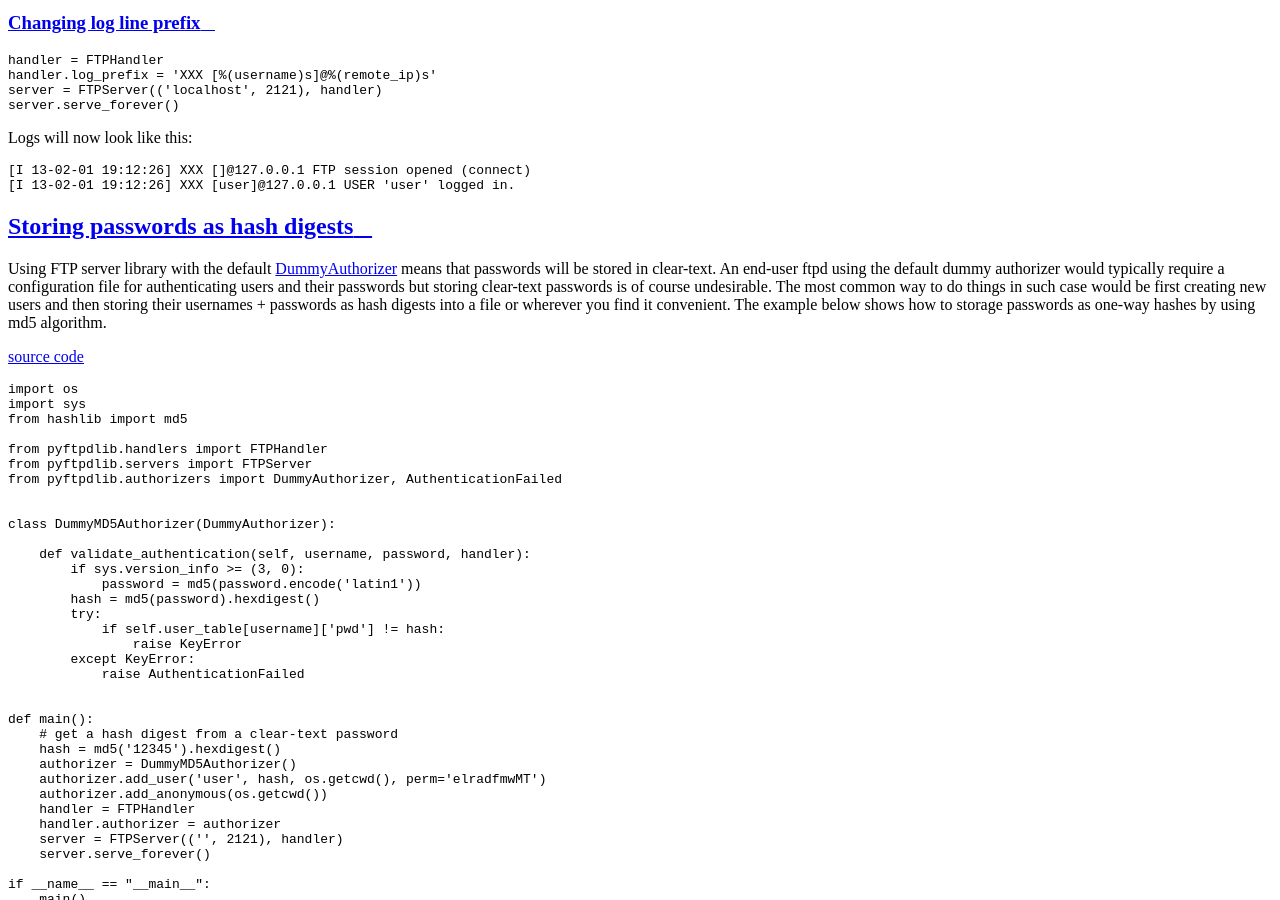
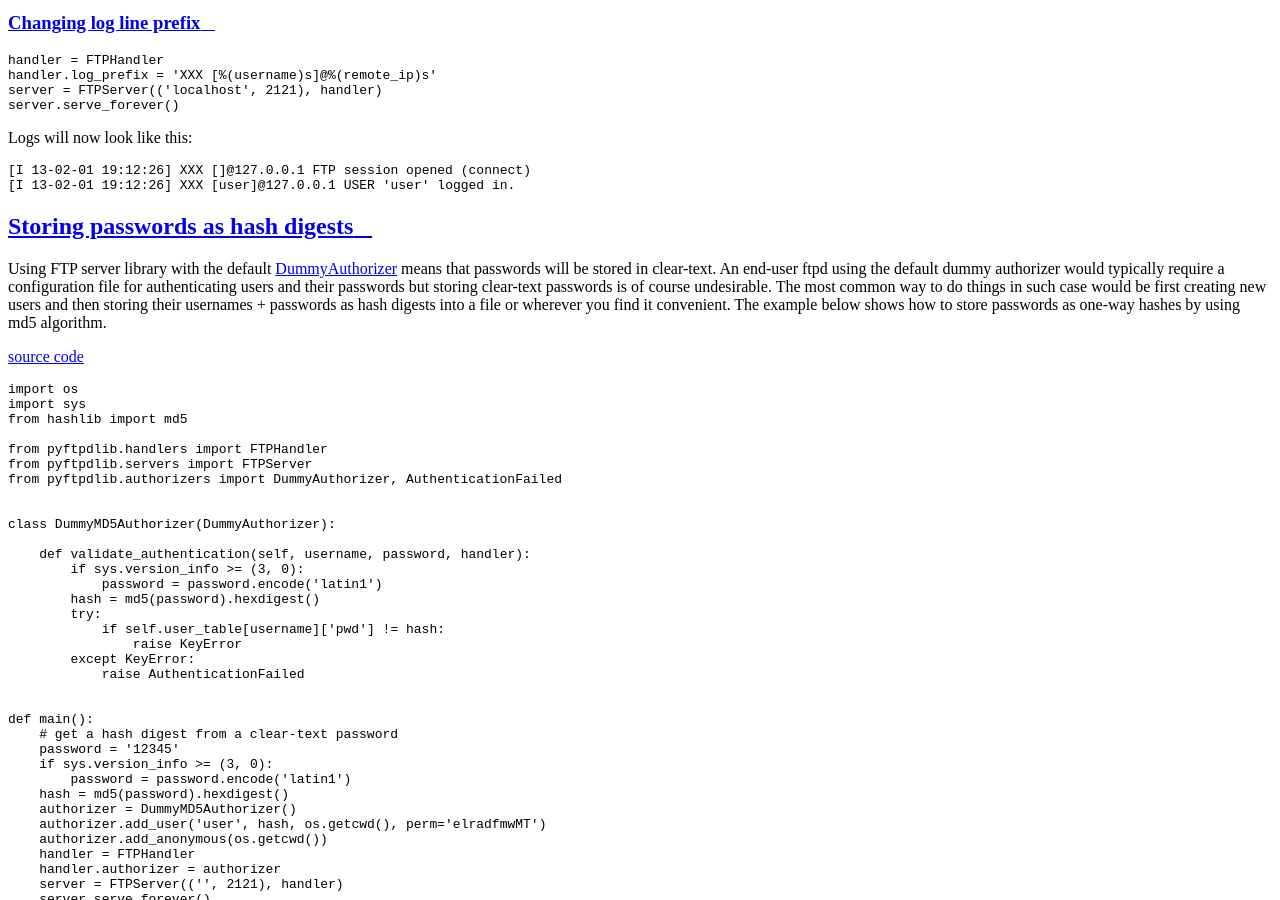
Before and after one commit to giampaolo/pyftpdlib, a Sphinx documentation site: the page built from docs/tutorial.rst, in a window 1280 px wide and 900 px high, scrolled down 3064 px. Built offline with Sphinx 7.4.7 and the Read the Docs theme 2.0.0, drawn with Linux system fonts in a browser that asks for light colours; formulas are drawn with MathJax 3; comment, search, counter and statistics services are not loaded.

Commit message:
Py3 fixes for MD5 hashing in tutorial
Fixes #532

```diff
--- a/docs/tutorial.rst
+++ b/docs/tutorial.rst
@@ -177,7 +177,7 @@ authenticating users and their passwords but storing clear-text passwords is of
 course undesirable. The most common way to do things in such case would be
 first creating new users and then storing their usernames + passwords as hash
 digests into a file or wherever you find it convenient. The example below shows
-how to storage passwords as one-way hashes by using md5 algorithm.
+how to store passwords as one-way hashes by using md5 algorithm.
 
 `source code <https://github.com/giampaolo/pyftpdlib/blob/master/demo/md5_ftpd.py>`__
 
@@ -196,7 +196,7 @@ how to storage passwords as one-way hashes by using md5 algorithm.
 
         def validate_authentication(self, username, password, handler):
             if sys.version_info >= (3, 0):
-                password = md5(password.encode('latin1'))
+                password = password.encode('latin1')
             hash = md5(password).hexdigest()
             try:
                 if self.user_table[username]['pwd'] != hash:
@@ -207,7 +207,10 @@ how to storage passwords as one-way hashes by using md5 algorithm.
 
     def main():
         # get a hash digest from a clear-text password
-        hash = md5('12345').hexdigest()
+        password = '12345'
+        if sys.version_info >= (3, 0):
+            password = password.encode('latin1')
+        hash = md5(password).hexdigest()
         authorizer = DummyMD5Authorizer()
         authorizer.add_user('user', hash, os.getcwd(), perm='elradfmwMT')
         authorizer.add_anonymous(os.getcwd())
```
